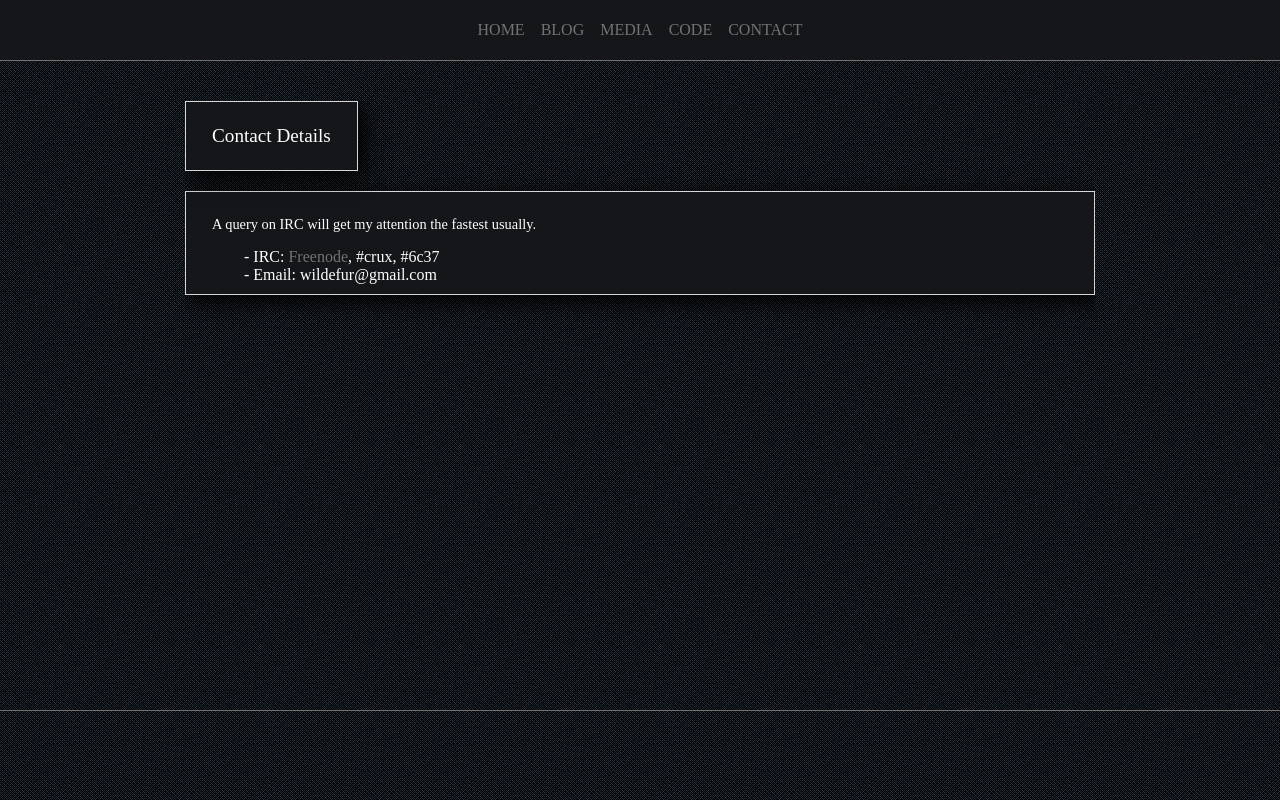
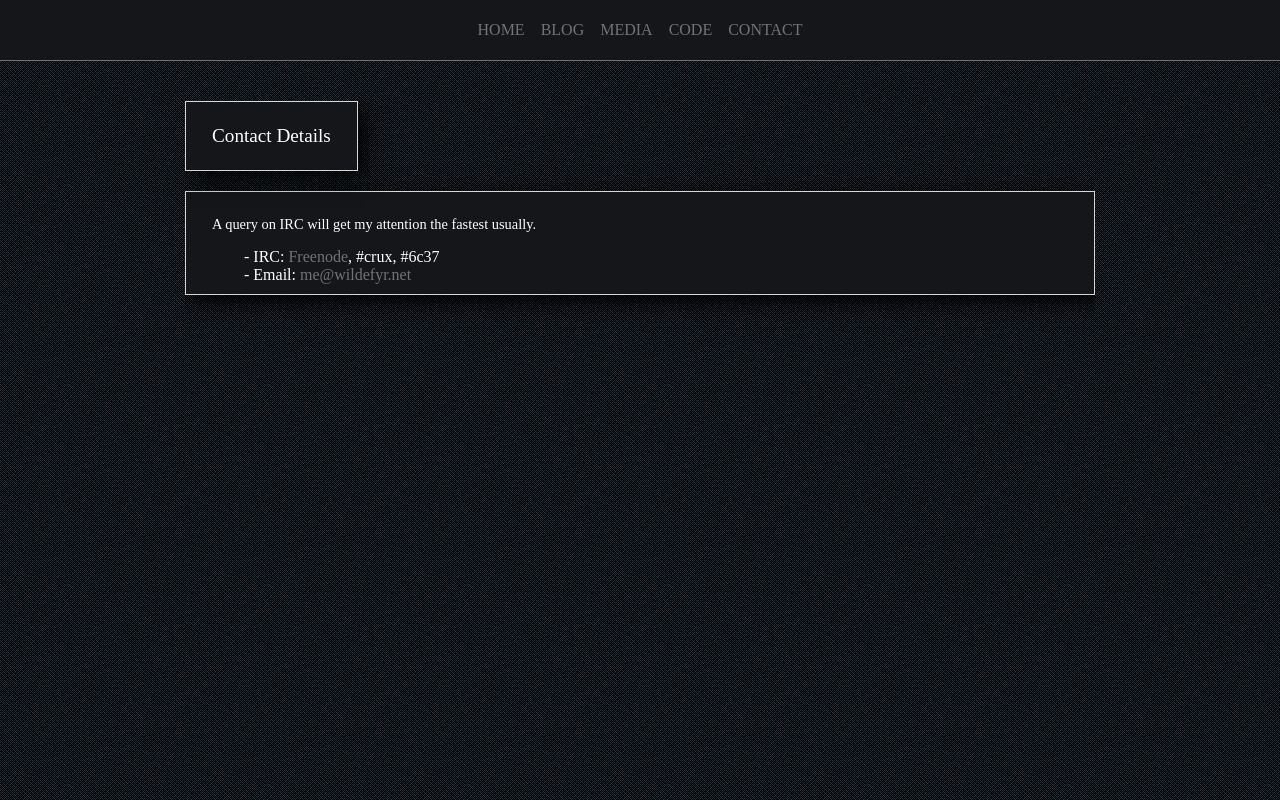
Before and after one commit to lwilletts/fyrious.ninja, a plain HTML site: page contact/head.html in a window 1280 px wide. Drawn offline with Linux system fonts and the light colour scheme.

Commit message:
Update: contact

```diff
--- a/contact/index.html
+++ b/contact/head.html
@@ -37,18 +37,5 @@
           <p>A query on IRC will get my attention the fastest usually.</p>
           <ul>
             <li>IRC: <a href="http://webchat.freenode.net">Freenode</a>, #crux, #6c37 </li>
-            <li>Email: wildefur@gmail.com</li>
+            <li>Email: <a href="mailto:me@wildefyr.com>">me@wildefyr.net</a></li>
           </ul>
-
-        </div>
-      </div>
-
-    </div>
-
-    </div>
-
-    <div id="footer">
-    </div>
-
-  </body>
-</html>
```
Also changed, not shown: contact/foot.html (added, +13 -0 lines), 3 other files.
